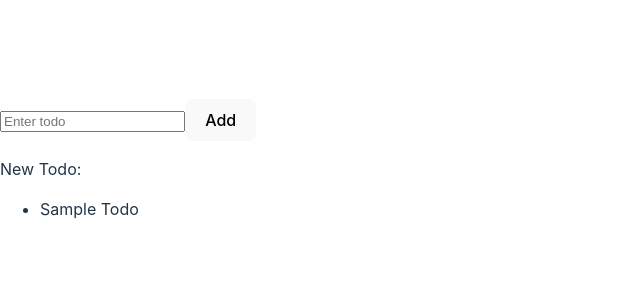
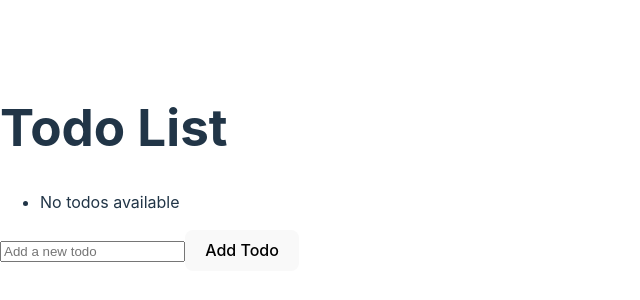
Before and after one commit to spozmai/react-todo, a React (Vite) app: page / in a window 1280 px wide. Shown: the part 232-532 px from the top of the page, without its empty margins (0-640 px from the left). Built offline with nearby package versions, Linux system fonts and the light colour scheme.

Commit message:
lesson1-4

```diff
--- a/src/AddTodoForm.jsx
+++ b/src/AddTodoForm.jsx
@@ -1,16 +1,29 @@
-// /src/AddTodoForm.jsx
+import React, { useState } from 'react';
+
 function AddTodoForm({ onAddTodo }) {
+  const [todoTitle, setTodoTitle] = useState('');
+
+  const handleTitleChange = (event) => {
+    const newTodoTitle = event.target.value;
+    setTodoTitle(newTodoTitle);
+  };
+
   const handleAddTodo = (event) => {
     event.preventDefault();
-        const todoTitle = event.target.title.value;
-        onAddTodo(todoTitle); // Update state in parent
-        event.target.reset(); // Clear form
+    onAddTodo({ title: todoTitle, id: Date.now() });
+    setTodoTitle('');
   };
 
   return (
     <form onSubmit={handleAddTodo}>
-            <input type="text" name="title" placeholder="Enter todo" />
-            <button type="submit">Add</button>
+      <input
+        type="text"
+        value={todoTitle}
+        onChange={handleTitleChange}
+        placeholder="Add a new todo"
+        required
+      />
+      <button type="submit">Add Todo</button>
     </form>
   );
 }
--- a/src/App.jsx
+++ b/src/App.jsx
@@ -1,19 +1,24 @@
-// /src/App.jsx
 import React, { useState } from 'react';
+import TodoList from './TodoList';
 import AddTodoForm from './AddTodoForm';
-import TodoList from './TodoList';
 
 function App() {
-    const [newTodo, setNewTodo] = useState('');
-    const todos = [{ id: 1, title: "Sample Todo" }];
+  const [todoList, setTodoList] = useState([]);
+  const addTodo = (newTodo) => {
+    setTodoList((prevTodos) => [...prevTodos, newTodo]);
+  };
 
-    return (
-        <div>
-            <AddTodoForm onAddTodo={setNewTodo} />
-            <p>New Todo: {newTodo}</p>
-            <TodoList todos={todos} />
-        </div>
-    );
+  return (
+    <div>
+      <h1>Todo List</h1>
+      {
+
+      }
+      <TodoList todoList={todoList} />
+      {}
+      <AddTodoForm onAddTodo={addTodo} />
+    </div>
+  );
 }
 
 export default App;
--- a/src/TodoList.jsx
+++ b/src/TodoList.jsx
@@ -1,15 +1,15 @@
-// /src/TodoList.jsx
 import React from 'react';
-import TodoListItem from './TodoListItem';
 
-function TodoList({ todos }) {
-    return (
-        <ul>
-            {todos.map((todo) => (
-                <TodoListItem key={todo.id} todo={todo} />
-            ))}
-        </ul>
-    );
+function TodoList({ todoList }) {
+  return (
+    <ul>
+      {todoList.length > 0 ? (
+        todoList.map((todo) => <li key={todo.id}>{todo.title}</li>)
+      ) : (
+        <li>No todos available</li>
+      )}
+    </ul>
+  );
 }
 
 export default TodoList;
--- a/src/TodoListItem.jsx
+++ b/src/TodoListItem.jsx
@@ -1,12 +1,7 @@
-// /src/TodoListItem.jsx
 import React from 'react';
 
-function TodoListItem(props) {
-    return (
-        <li>
-            {props.todo.title}
-        </li>
-    );
+function TodoListItem({ title }) {
+  return <li>{title}</li>;
 }
 
 export default TodoListItem;
```
Lines whose indentation alone changed are shown as unchanged.
